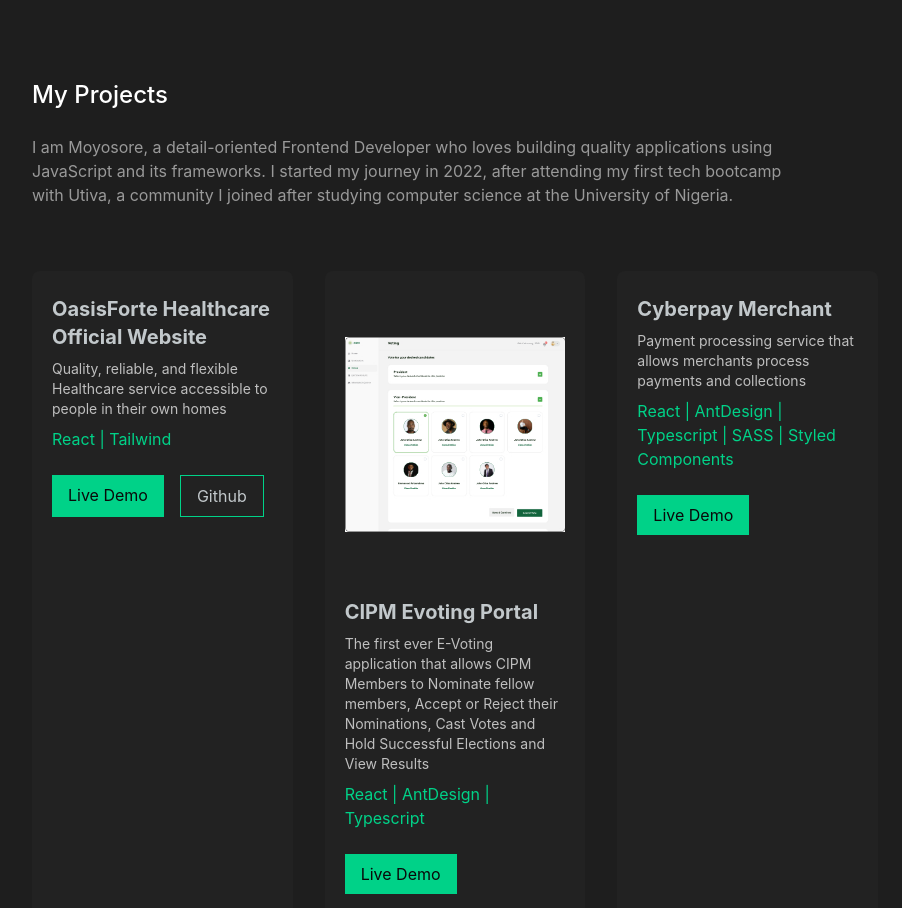
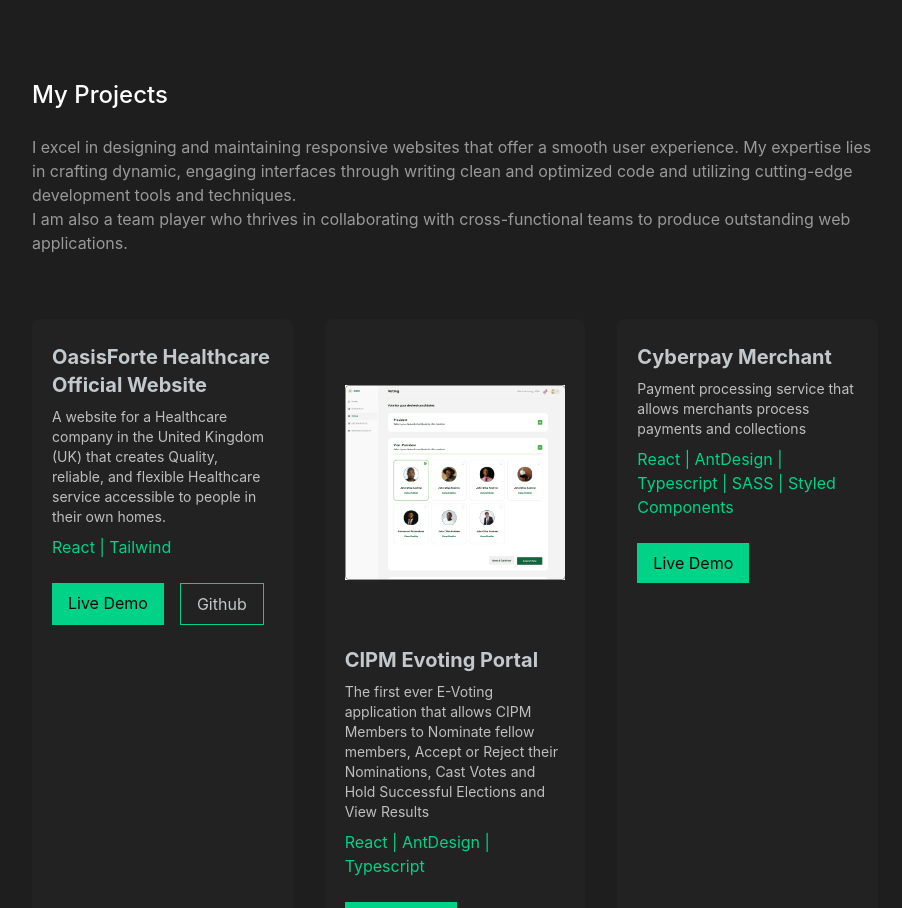
Before and after one commit to OwoeyeMoyosore/MyPortfolio, a React (Create React App) app: page / in a window 1280 px wide. Shown: the part 1177-2085 px from the top of the page, without its empty margins (185-1087 px from the left). Built offline with nearby package versions, Linux system fonts and the light colour scheme; some icons are missing.

Commit message:
updated code

```diff
--- a/src/components/mainContent.tsx
+++ b/src/components/mainContent.tsx
@@ -28,10 +28,10 @@
   {
     image: <Oasis className="w-full max-h-[327px] object-contain" />,
     name: "OasisForte Healthcare Official Website",
-    description: "Quality, reliable, and flexible Healthcare service accessible to people in their own homes",
+    description: "A website for a Healthcare company in the United Kingdom (UK) that creates Quality, reliable, and flexible Healthcare service accessible to people in their own homes.",
     isGithub: true,
     github: "",
-    liveDemo: "",
+    liveDemo: "http://oasisfortehealthcare.co.uk",
     stack: "React | Tailwind ",
   },
   {
@@ -42,6 +42,7 @@
     github: "",
     liveDemo: "https://evoting.cipmnigeria.org",
     stack: "React | AntDesign | Typescript ",
+
   },
   {
     image: <Merchant className="w-full max-h-[327px] object-contain" />,
@@ -130,9 +131,11 @@
 
       <div className="mt-20">
         <h2 className="font-medium text-2xl text-white">My Projects</h2>
-        <p className="max-w-3xl text-base text-[#999999] pt-6">
-          I am Moyosore, a detail-oriented Frontend Developer who loves building quality applications using JavaScript and its frameworks. I started my journey in 2022, after
-          attending my first tech bootcamp with Utiva, a community I joined after studying computer science at the University of Nigeria.
+        <p className="text-base text-[#999999] pt-6">
+          {/* I am Moyosore, a detail-oriented Frontend Developer who loves building quality applications using JavaScript and its frameworks. I started my journey in 2022, after
+          attending my first tech bootcamp with Utiva, a community I joined after studying computer science at the University of Nigeria. */}
+
+          I excel in designing and maintaining responsive websites that offer a smooth user experience. My expertise lies in crafting dynamic, engaging interfaces through writing clean and optimized code and utilizing cutting-edge development tools and techniques. <br /> I am also a team player who thrives in collaborating with cross-functional teams to produce outstanding web applications.
         </p>
         <div className="mt-16 grid md:grid-cols-3 grid-cols-1 gap-8 h-full">
           {/* <div className="bg-[#222222] px-5 pb-8 max-w-[410px] rounded-lg">
```
